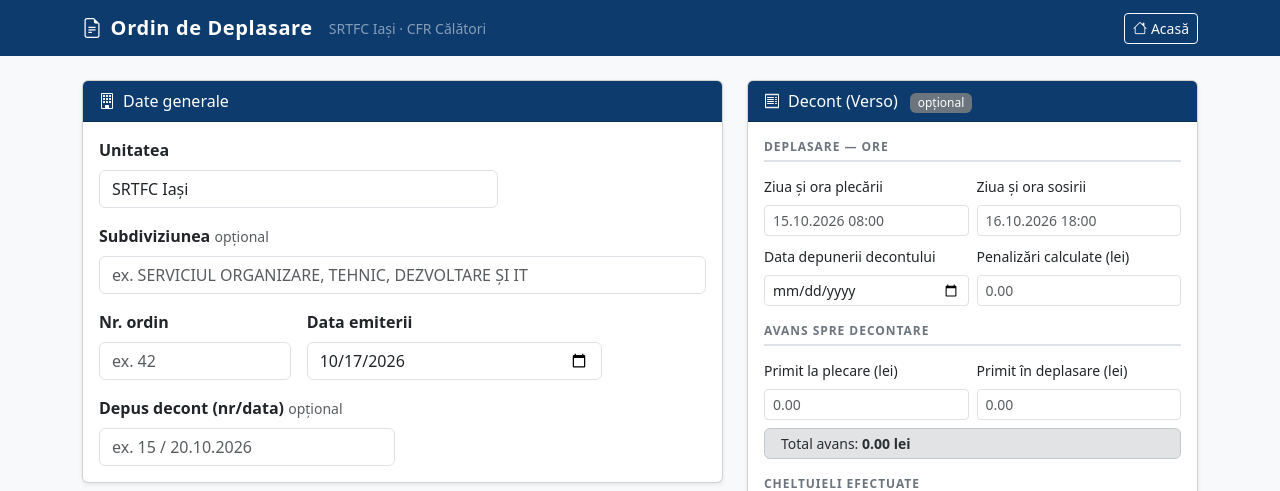
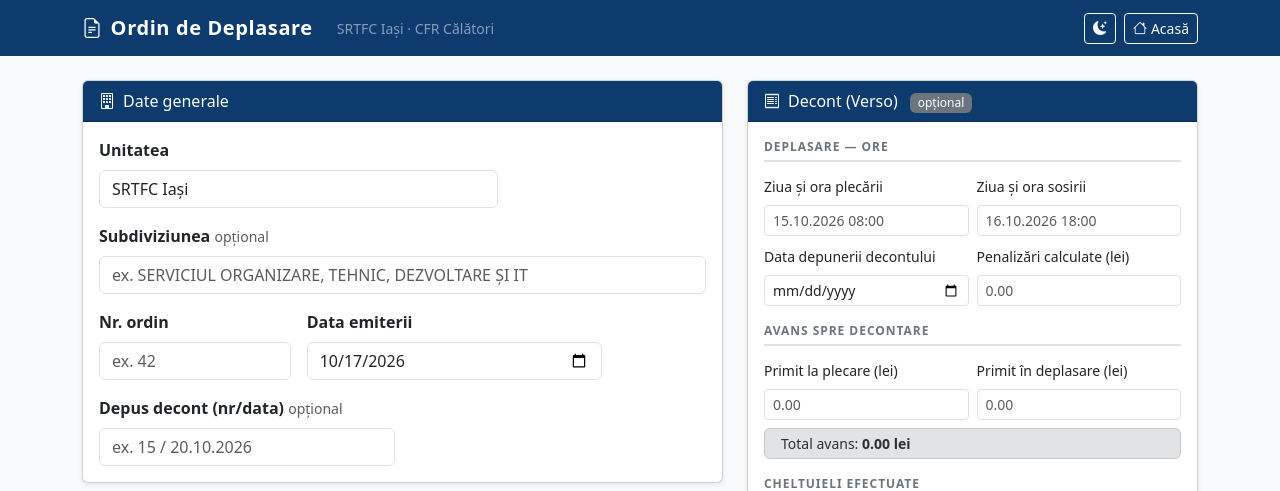
Before and after one commit to bogdanpfa/bogdanpfa, a Flask app: page / in a window 1280 px wide. Shown: the top 491 px of the page. Run offline with Flask 3, Linux system fonts and the light colour scheme.

Commit message:
Adaugă toggle dark/light mode în navbar
- Tema se aplică instant (fără flash) via script în <head>
- Respectă preferința sistemului (prefers-color-scheme) la prima vizită
- Salvează alegerea în localStorage
- Iconiță 🌙/☀️ cu rotație la hover

Co-Authored-By: Claude Sonnet 4.6 <noreply@anthropic.com>
Claude-Session: https://claude.ai/code/session_01HBADSpFnQFCkusdQbVkRao

```diff
--- a/templates/base.html
+++ b/templates/base.html
@@ -1,5 +1,5 @@
 <!doctype html>
-<html lang="ro">
+<html lang="ro" data-bs-theme="light">
 <head>
   <meta charset="utf-8">
   <meta name="viewport" content="width=device-width, initial-scale=1">
@@ -7,35 +7,67 @@
   <link href="https://cdn.jsdelivr.net/npm/bootstrap@5.3.3/dist/css/bootstrap.min.css" rel="stylesheet">
   <link href="https://cdn.jsdelivr.net/npm/bootstrap-icons@1.11.3/font/bootstrap-icons.min.css" rel="stylesheet">
   <style>
-    body { background: #f8f9fa; }
+    body { background: #f8f9fa; transition: background .2s ease, color .2s ease; }
+    [data-bs-theme="dark"] body { background: #121820; }
+
     .card-header { background: #0d3b6e; color: #fff; }
+    [data-bs-theme="dark"] .card-header { background: #0a2a52; }
+
     .navbar-brand { font-weight: 700; letter-spacing: 0.03em; }
+
     .section-title {
       font-size: .75rem; font-weight: 700; text-transform: uppercase;
       letter-spacing: .08em; color: #6c757d; border-bottom: 2px solid #dee2e6;
       padding-bottom: 4px; margin-bottom: 12px;
     }
+    [data-bs-theme="dark"] .section-title { color: #9aa8bf; border-bottom-color: #2d3748; }
+
     .autocomplete-results {
       position: absolute; z-index: 1000; width: 100%;
       max-height: 280px; overflow-y: auto;
       background: #fff; border: 1px solid #ced4da; border-radius: .375rem;
       box-shadow: 0 4px 12px rgba(0,0,0,.12);
     }
+    [data-bs-theme="dark"] .autocomplete-results {
+      background: #1e2a3a; border-color: #2d3748;
+      box-shadow: 0 4px 12px rgba(0,0,0,.4);
+    }
     .autocomplete-results .item {
       padding: 8px 12px; cursor: pointer; border-bottom: 1px solid #f1f1f1;
     }
+    [data-bs-theme="dark"] .autocomplete-results .item { border-bottom-color: #2d3748; color: #e2e8f0; }
     .autocomplete-results .item:hover { background: #e9f0fa; }
+    [data-bs-theme="dark"] .autocomplete-results .item:hover { background: #2d3e55; }
     .autocomplete-results .item .marca { font-size: .75rem; color: #888; }
+
     .row-cheltuiala input { font-size: .85rem; }
     #total-display { font-weight: 700; color: #0d3b6e; }
+    [data-bs-theme="dark"] #total-display { color: #60a5fa; }
+
+    #theme-btn { transition: transform .3s ease; }
+    #theme-btn:hover { transform: rotate(20deg); }
   </style>
+  <script>
+    /* Aplică tema salvată înainte ca pagina să se randeze — fără flash */
+    (function() {
+      try {
+        var t = localStorage.getItem('od-theme');
+        if (t) document.documentElement.setAttribute('data-bs-theme', t);
+        else if (matchMedia('(prefers-color-scheme: dark)').matches)
+          document.documentElement.setAttribute('data-bs-theme', 'dark');
+      } catch(e) {}
+    })();
+  </script>
 </head>
 <body>
 <nav class="navbar navbar-dark" style="background:#0d3b6e;">
-  <div class="container-lg">
-    <span class="navbar-brand"><i class="bi bi-file-earmark-text me-2"></i>Ordin de Deplasare</span>
-    <span class="text-white-50 small">SRTFC Iași · CFR Călători</span>
-    <a href="http://cl6srvappiasi/" class="btn btn-sm btn-outline-light ms-auto">
+  <div class="container-lg d-flex align-items-center gap-2">
+    <span class="navbar-brand mb-0"><i class="bi bi-file-earmark-text me-2"></i>Ordin de Deplasare</span>
+    <span class="text-white-50 small me-auto">SRTFC Iași · CFR Călători</span>
+    <button id="theme-btn" class="btn btn-sm btn-outline-light" type="button" title="Schimbă tema">
+      <i class="bi bi-moon-stars-fill" id="theme-icon"></i>
+    </button>
+    <a href="http://cl6srvappiasi/" class="btn btn-sm btn-outline-light">
       <i class="bi bi-house me-1"></i>Acasă
     </a>
   </div>
@@ -44,6 +76,26 @@
   {% block content %}{% endblock %}
 </div>
 <script src="https://cdn.jsdelivr.net/npm/bootstrap@5.3.3/dist/js/bootstrap.bundle.min.js"></script>
+<script>
+  (function() {
+    var html = document.documentElement;
+    var btn  = document.getElementById('theme-btn');
+    var icon = document.getElementById('theme-icon');
+
+    function applyTheme(t) {
+      html.setAttribute('data-bs-theme', t);
+      icon.className = t === 'dark' ? 'bi bi-sun-fill' : 'bi bi-moon-stars-fill';
+      try { localStorage.setItem('od-theme', t); } catch(e) {}
+    }
+
+    /* Sincronizează iconița cu tema curentă la încărcare */
+    applyTheme(html.getAttribute('data-bs-theme') || 'light');
+
+    btn.addEventListener('click', function() {
+      applyTheme(html.getAttribute('data-bs-theme') === 'dark' ? 'light' : 'dark');
+    });
+  })();
+</script>
 {% block scripts %}{% endblock %}
 </body>
 </html>
```
